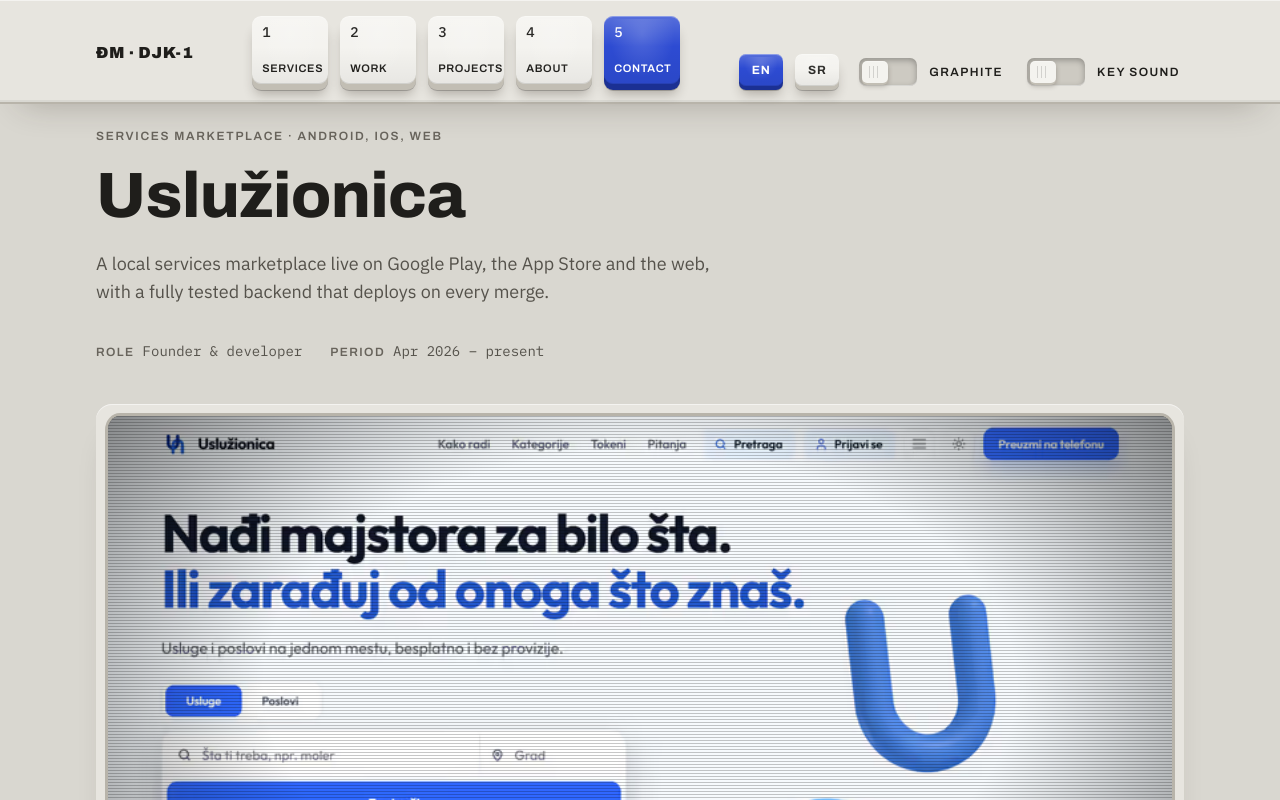
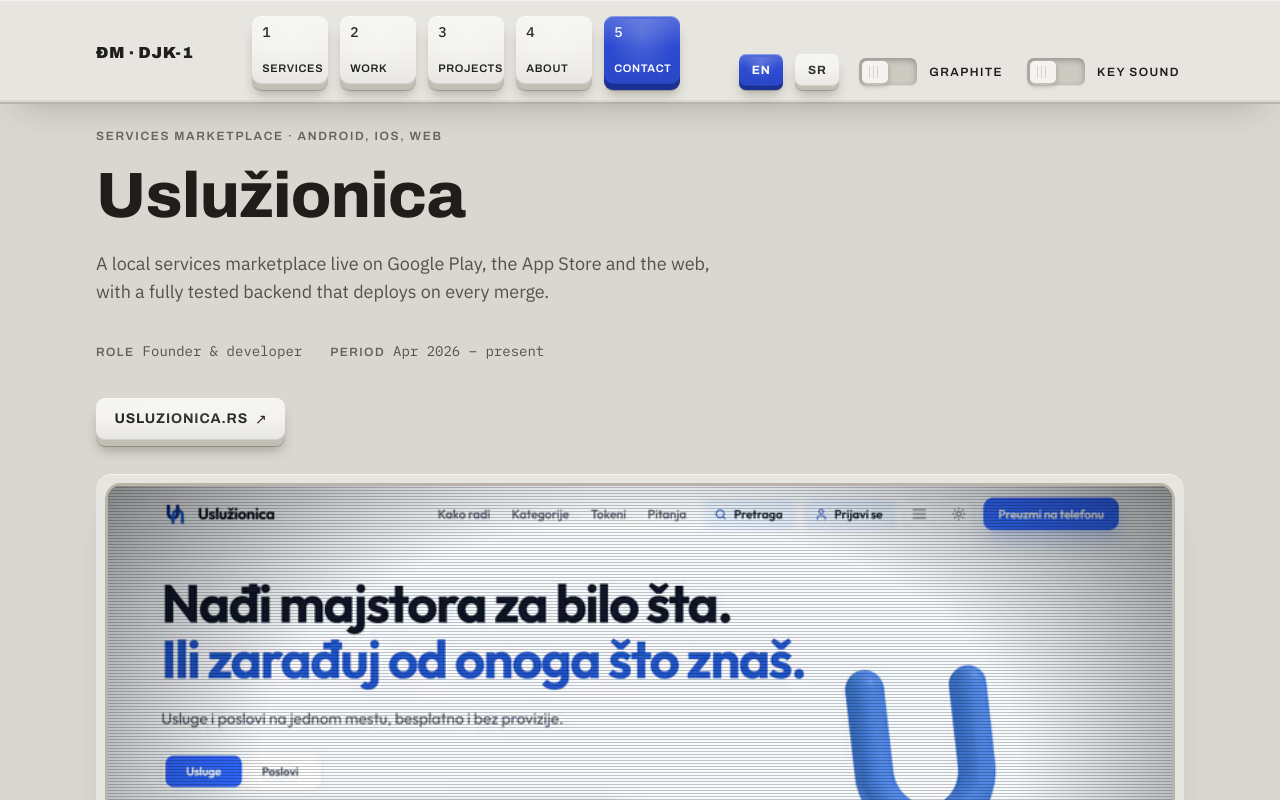
Before and after one commit to djuk1ca/djk1-portfolio, a Next.js app: page /work/usluzionica in a window 1280 px wide. Shown: the top 800 px of the page. Built offline with nearby package versions, Linux system fonts and the light colour scheme; no server answers.

Commit message:
Keep the live-site key on work pages

```diff
--- a/src/views/WorkPage.tsx
+++ b/src/views/WorkPage.tsx
@@ -33,6 +33,11 @@ export function WorkPage({ locale, slug }: { locale: Locale; slug: string }) {
             {work.period[locale]}
           </span>
         </p>
+        <div className="djk-row">
+          <Key href={work.url} external>
+            {work.domain}
+          </Key>
+        </div>
       </header>
 
       <Monitor work={work} locale={locale} dict={dict} eager />
```
